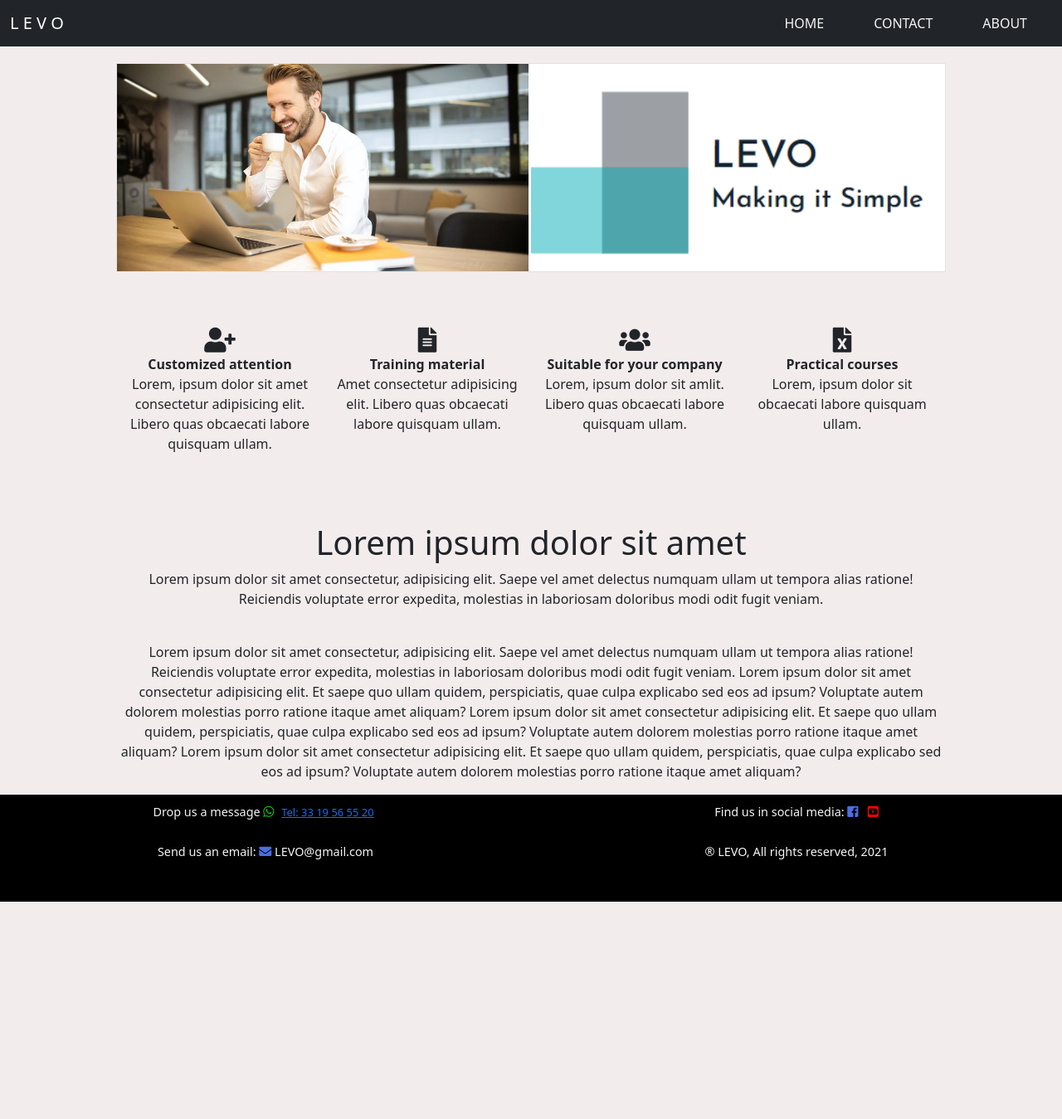
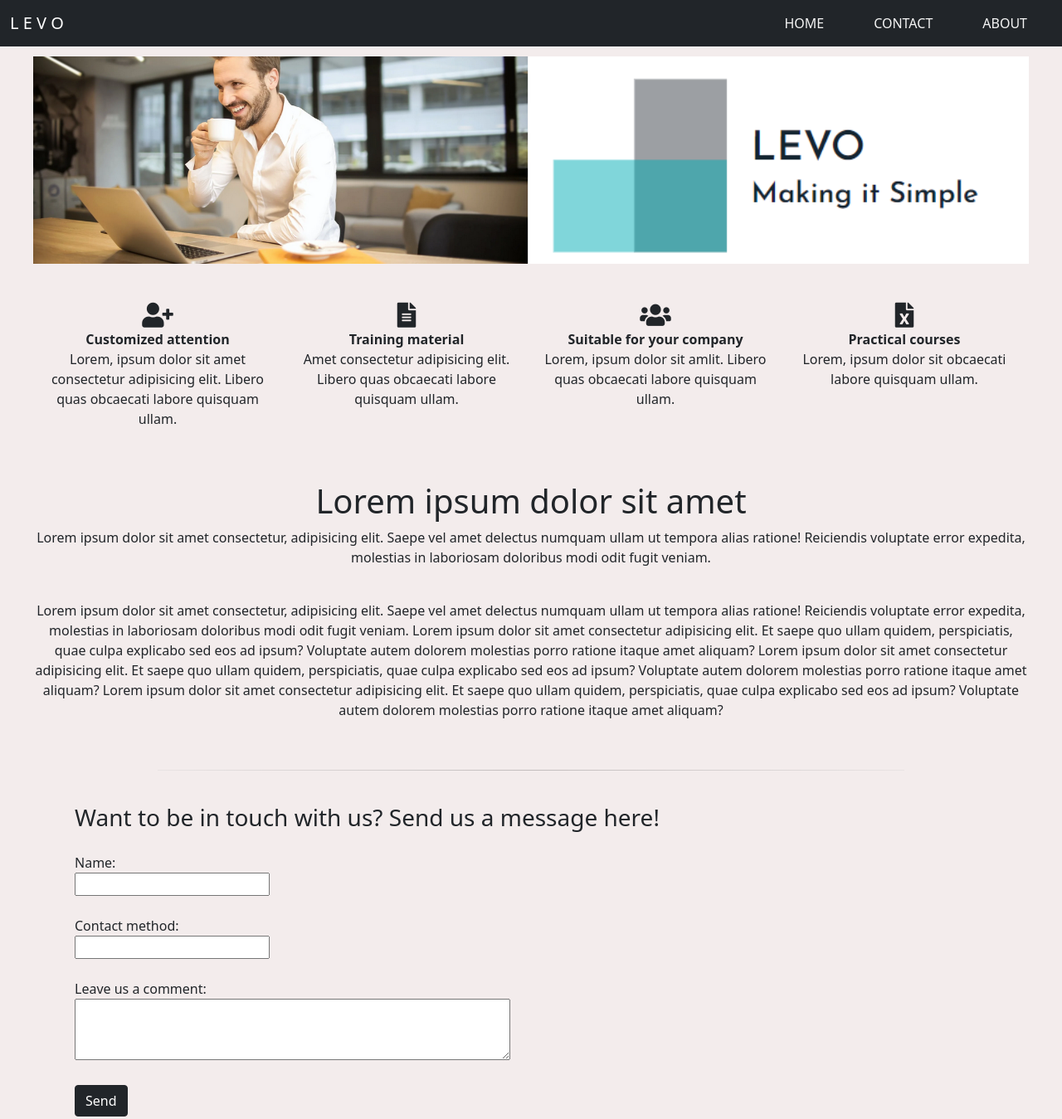
Before and after one commit to Lorenzo-Orenday/LEVO, a plain HTML site: page index.html in a window 1280 px wide. Shown: the top 1349 px of the page at 83% size. Before the commit the page ends 1087 px from the top, so only its background shows below. Drawn offline with nearby package versions, Linux system fonts and the light colour scheme; a web font is replaced by a local one.

Commit message:
Updated css

```diff
--- a/index.html
+++ b/index.html
@@ -9,30 +9,18 @@
         <!--Link to stylesheets -->
         <link rel="stylesheet" href="./public/styles.css">
         <!--Link to google fonts -->
-    <link rel="stylesheet" href="https://fonts.googleapis.com/css?family=Inconsolata">
-    <link rel="preconnect" href="https://fonts.googleapis.com">
-    <link rel="preconnect" href="https://fonts.gstatic.com" crossorigin>
-    <link href="https://fonts.googleapis.com/css2?family=Arapey&display=swap" rel="stylesheet">
-    <link href="https://fonts.googleapis.com/css2?family=Allison&display=swap" rel="stylesheet">
+
         <!--Link to font awesome -->
-
         <link rel="stylesheet" href="https://use.fontawesome.com/releases/v5.1.0/css/all.css">
         <!-- Tab image link -->
         <link rel="shortcut icon" type="image/x-icon" href="./images/favicon-16x16.png">
         <title>LEVO | Making it simple</title>
-
   </head>
 
     <body>
-        <!-- Optional JavaScript; choose one of the two! -->
-        <!-- Option 1: Bootstrap Bundle with Popper -->
+        <!-- Optional JavaScript -->
         <script src="https://cdn.jsdelivr.net/npm/bootstrap@5.1.1/dist/js/bootstrap.bundle.min.js" integrity="sha384-/bQdsTh/da6pkI1MST/rWKFNjaCP5gBSY4sEBT38Q/9RBh9AH40zEOg7Hlq2THRZ" crossorigin="anonymous"></script>
 
-        <!-- Option 2: Separate Popper and Bootstrap JS -->
-        <!--
-        <script src="https://cdn.jsdelivr.net/npm/@popperjs/core@2.9.3/dist/umd/popper.min.js" integrity="sha384-W8fXfP3gkOKtndU4JGtKDvXbO53Wy8SZCQHczT5FMiiqmQfUpWbYdTil/SxwZgAN" crossorigin="anonymous"></script>
-        <script src="https://cdn.jsdelivr.net/npm/bootstrap@5.1.1/dist/js/bootstrap.min.js" integrity="sha384-skAcpIdS7UcVUC05LJ9Dxay8AXcDYfBJqt1CJ85S/CFujBsIzCIv+l9liuYLaMQ/" crossorigin="anonymous"></script>
-        -->
         <div class="wrapper">
             <nav class="navbar navbar-expand-lg navbar-dark bg-dark">
 
@@ -64,6 +52,7 @@
         </div>
         <!-- End wrapper -->
 
+        <br><br>
 
         <div class="main-container" >
             <div class="slogan_picture"></div>
@@ -73,13 +62,14 @@
         <br>
 
         <div class="second_container">
-            <div style="padding: 3px;" class="icon_1"><a href=""></a> <i style="font-size: 30px;" class="fa fa-user-plus" aria-hidden="true"></i>    <br> <p><span class="title">Customized attention</span> <br> Lorem, ipsum dolor sit amet consectetur adipisicing elit. Libero quas obcaecati labore quisquam ullam.</p></div>
-            <div style="padding: 3px;" class="icon_1"><a href=""></a> <i style="font-size: 30px;" class="fas fa-file-alt"></i>                       <br> <p><span class="title">Training material</span> <br> Amet consectetur adipisicing elit. Libero quas obcaecati labore quisquam ullam.</p></div>
-            <div style="padding: 3px;" class="icon_1"><a href=""></a> <i style="font-size: 30px;" class="fas fa-users"></i>                          <br> <p><span class="title">Suitable for your company</span> <br> Lorem, ipsum dolor sit amlit. Libero quas obcaecati labore quisquam ullam.</p></div>
-            <div style="padding: 3px;" class="icon_1"><a href=""></a> <i style="font-size: 30px;" class="fas fa-file-excel"></i>                     <br> <p><span class="title">Practical courses</span> <br> Lorem, ipsum dolor sit obcaecati labore quisquam ullam.</p></div>
+            <div style="padding: 3px;" class="icon_1"><a href=""></a> <i style="font-size: 30px;" class="fa fa-user-plus" aria-hidden="true"></i>    <br> <p><span class="titles">Customized attention</span> <br> Lorem, ipsum dolor sit amet consectetur adipisicing elit. Libero quas obcaecati labore quisquam ullam.</p></div>
+            <div style="padding: 3px;" class="icon_1"><a href=""></a> <i style="font-size: 30px;" class="fas fa-file-alt"></i>                       <br> <p><span class="titles">Training material</span> <br> Amet consectetur adipisicing elit. Libero quas obcaecati labore quisquam ullam.</p></div>
+            <div style="padding: 3px;" class="icon_1"><a href=""></a> <i style="font-size: 30px;" class="fas fa-users"></i>                          <br> <p><span class="titles">Suitable for your company</span> <br> Lorem, ipsum dolor sit amlit. Libero quas obcaecati labore quisquam ullam.</p></div>
+            <div style="padding: 3px;" class="icon_1"><a href=""></a> <i style="font-size: 30px;" class="fas fa-file-excel"></i>                     <br> <p><span class="titles">Practical courses</span> <br> Lorem, ipsum dolor sit obcaecati labore quisquam ullam.</p></div>
         </div>
 
         <br>
+
 
         <div class="third_container">
             <h1>Lorem ipsum dolor sit amet</h1>
@@ -90,6 +80,30 @@
                 Lorem ipsum dolor sit amet consectetur adipisicing elit. Et saepe quo ullam quidem, perspiciatis, quae culpa explicabo sed eos ad ipsum? Voluptate autem dolorem molestias porro ratione itaque amet aliquam?
                 Lorem ipsum dolor sit amet consectetur adipisicing elit. Et saepe quo ullam quidem, perspiciatis, quae culpa explicabo sed eos ad ipsum? Voluptate autem dolorem molestias porro ratione itaque amet aliquam?
             </p>
+        </div>
+
+
+
+        <hr class="divider">
+
+        <div id="submit-form" class="submit-form">
+            <h3 style="margin-bottom: 25px;">Want to be in touch with us? Send us a message here!</h3>
+
+            <form action="/" method="POST" autocomplete="off" class="feedback-form">
+            <label for="name">Name:</label>
+            <br>
+            <input name="name" type="text">
+            <br><br>
+            <label for="contact">Contact method:</label>
+            <br>
+            <input name="contact" type="text">
+            <br><br>
+            <label for="comment">Leave us a comment:</label>
+            <br>
+            <textarea name="comment" id="comment" cols="55" rows="3"></textarea>
+            <br><br>
+            <button name="enviar" id="enviar" class="btn btn-dark">Send</button>
+            </form>
         </div>
 
     </body>
@@ -106,4 +120,5 @@
             <br>
         </div>
     </footer>
+
 </html>
--- a/public/styles.css
+++ b/public/styles.css
@@ -7,61 +7,66 @@ body{
     background-color: rgb(243, 236, 236);
 }
 
-.main-container{
+.wrapper{
+    top: 0;
+    position: fixed;
+    display: inline-block;
+    width: 100%;
+}
+
+.main-container, .second_container{
     display: flex;
+}
+.main-container, .second_container, .third_container{
     text-align: center;
     margin-top: 20px;
     margin-left: auto;
     margin-right: auto;
-    width: 1000px;
+    width: 1200px;
     box-sizing: border-box;
-    border: solid rgb(230, 225, 225) 1px;
 }
 
-.slogan_picture{
+.slogan_picture, .slogan_logo{
     flex: 1;
-    background-image:url(../images/slogan_picture.png);
     background-position: center;
     background-repeat: no-repeat;
     background-size:cover;
     height: 250px;
 }
+.slogan_picture{
+    background-image:url(../images/slogan_picture.png);
+}
 
 .slogan_logo{
-    flex: 1;
     background-image:url(../images/slogan_logo.png);
-    background-position: center;
-    background-repeat: no-repeat;
-    background-size:cover;
-    height: 250px;
-}
-
-.second_container{
-    display: flex;
-    text-align: center;
-    margin-top: 40px;
-    margin-left: auto;
-    margin-right: auto;
-    width: 1000px;
-    box-sizing: border-box;
 }
 
 .icon_1, .icon_2, .icon_3{
     flex: 1;
 }
 
-.title{
+.titles{
     font-weight: bold;
 }
 
-
-.third_container{
-    text-align: center;
-    margin-top: 40px;
+hr{
+    margin-top: 60px;
     margin-left: auto;
     margin-right: auto;
-    width: 1000px;
-    box-sizing: border-box;
+    justify-content: center;
+    width: 900px;
+    border: 0;
+    height: 1px;
+    background: #333;
+    background-image: linear-gradient(to right, #ccc, #333, #ccc);
+}
+
+.submit-form{
+    margin-top: 40px;
+    margin-bottom: 40px;
+    margin-left: auto;
+    margin-right: auto;
+    width: 1100px;
 }
 
 
```
Lines whose indentation alone changed are shown as unchanged.
